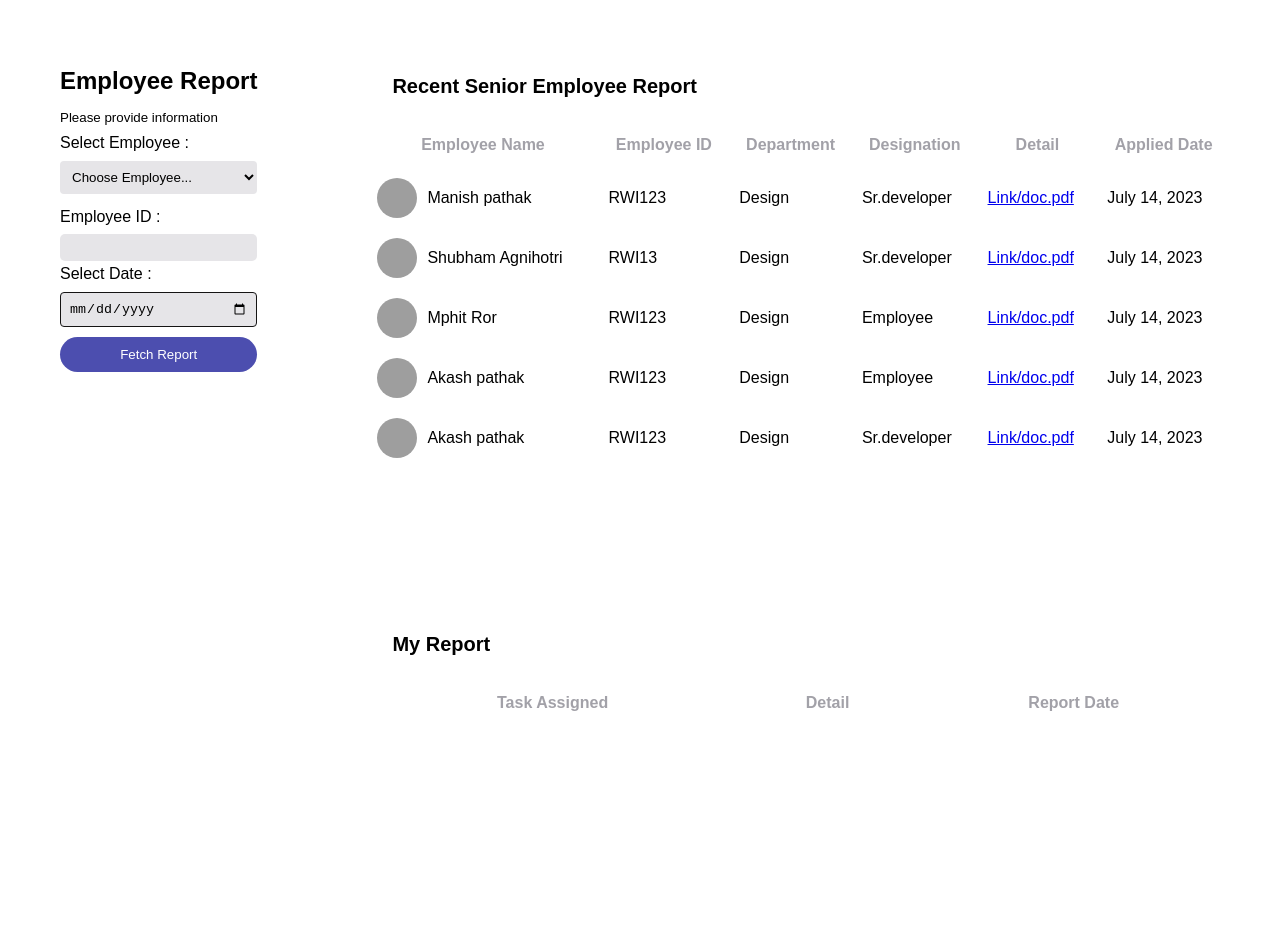
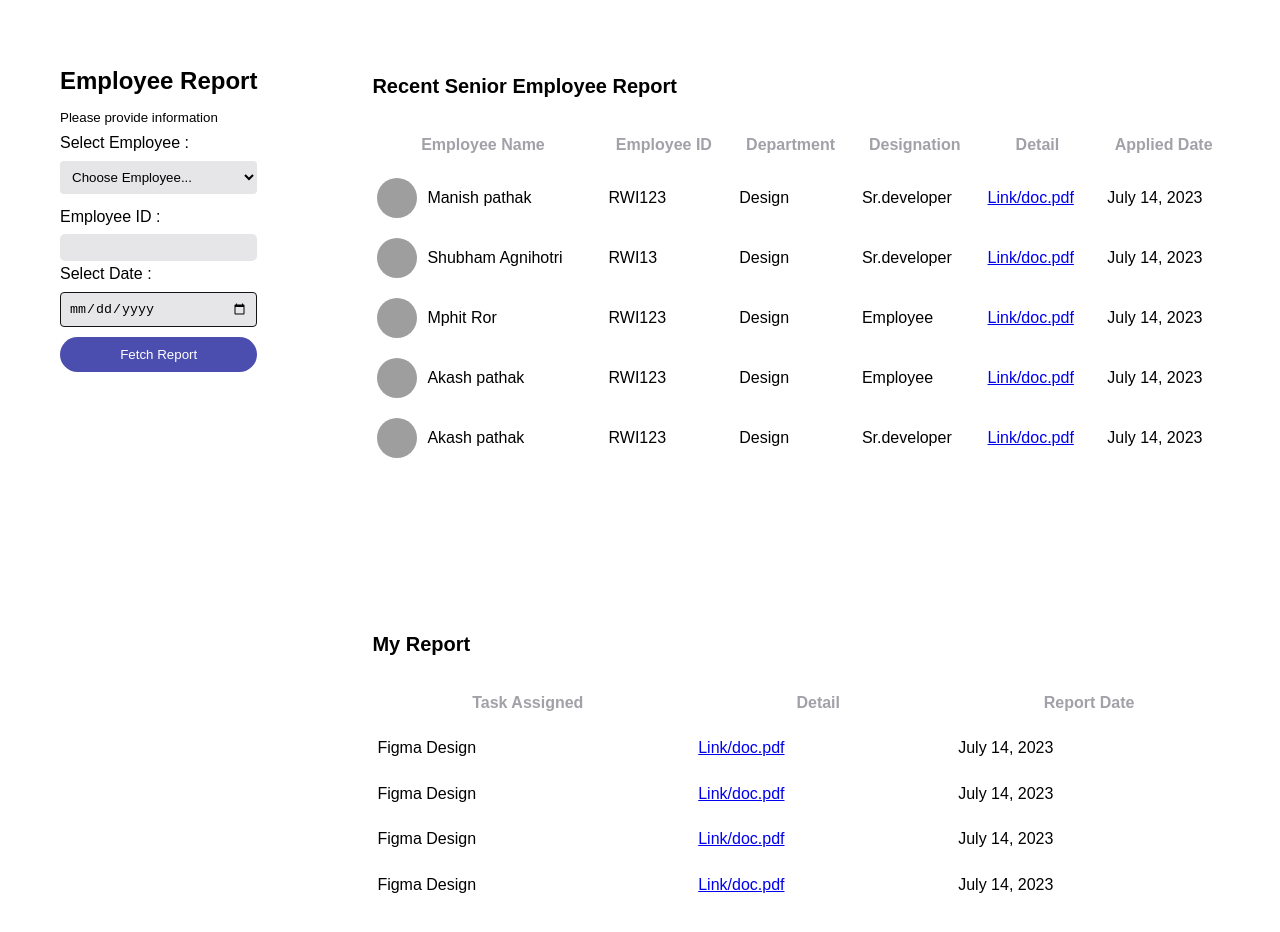
Before and after one commit to manish-Raghav/Employee_Portal_Railword, a React (Vite) app: page / in a window 1280 px wide. Shown: the top 932 px of the page. Built offline with nearby package versions, Linux system fonts and the light colour scheme; grey boxes are pictures that could not be loaded.

Commit message:
css change

```diff
--- a/src/Components/Report/SeniorEmployee/ReportList.jsx
+++ b/src/Components/Report/SeniorEmployee/ReportList.jsx
@@ -1,9 +1,7 @@
-import { useState } from 'react';
 import ReportForm from './ReportForm';
 import "../report.css"
 
 const ReportList = () => {
-    const [reportData, setReportData] = useState([]);
     const employeeData = [
         {
             img: "https://i.pinimg.com/564x/05/5a/91/055a91979264664a1ee12b9453610d82.jpg",
@@ -53,22 +51,20 @@ const ReportList = () => {
     ];
 
 
-    const fetchReport = () => {
-        // Replace with your actual API call or data fetching logic
-        const mockData = [
-            { task: 'Figma Design', detail: 'Link/doc.pdf', date: 'July 14, 2023' },
-            // Add more mock data entries
-        ];
-        setReportData(mockData);
-    };
+    // Replace with your actual API call or data fetching logic
+    const mockData = [
+        { task: 'Figma Design', detail: 'Link/doc.pdf', date: 'July 14, 2023' },
+        { task: 'Figma Design', detail: 'Link/doc.pdf', date: 'July 14, 2023' },
+        { task: 'Figma Design', detail: 'Link/doc.pdf', date: 'July 14, 2023' },
+        { task: 'Figma Design', detail: 'Link/doc.pdf', date: 'July 14, 2023' },
+    ];
 
-    console.log(reportData);
 
     return (
         <div className="main-container">
             <div className="container">
                 <div className="sidebar">
-                    <ReportForm employee={employeeData} fetchReport={fetchReport} />
+                    <ReportForm employee={employeeData} />
                 </div>
 
                 <div className="main">
@@ -112,7 +108,7 @@ const ReportList = () => {
                                 </tr>
                             </thead>
                             <tbody>
-                                {reportData.map((item, index) => (
+                                {mockData.map((item, index) => (
                                     <tr key={index}>
                                         <td>{item.task}</td>
                                         <td><a href="#">{item.detail}</a></td>
--- a/src/Components/Report/report.css
+++ b/src/Components/Report/report.css
@@ -26,15 +26,15 @@ body {
   background-color: #fff;
   margin: 30px;
   width: 55vw;
-  height: 110vh;
+  height: auto;
   border-radius: 34px;
 }
 
 .main h1,
 .my-report h1 {
   font-size: 20px;
-  font-weight: bold;
-  margin: 20px 25px;
+  font-weight: 600;
+  margin: 20px 5px;
 }
 
 .filter-container {
@@ -123,7 +123,7 @@ body {
   background-color: #3b0487;
 }
 .report-form h2 {
-  font-weight: bold;
+  font-weight: 700;
   padding: 2px 0 4px 0;
 }
 
```
